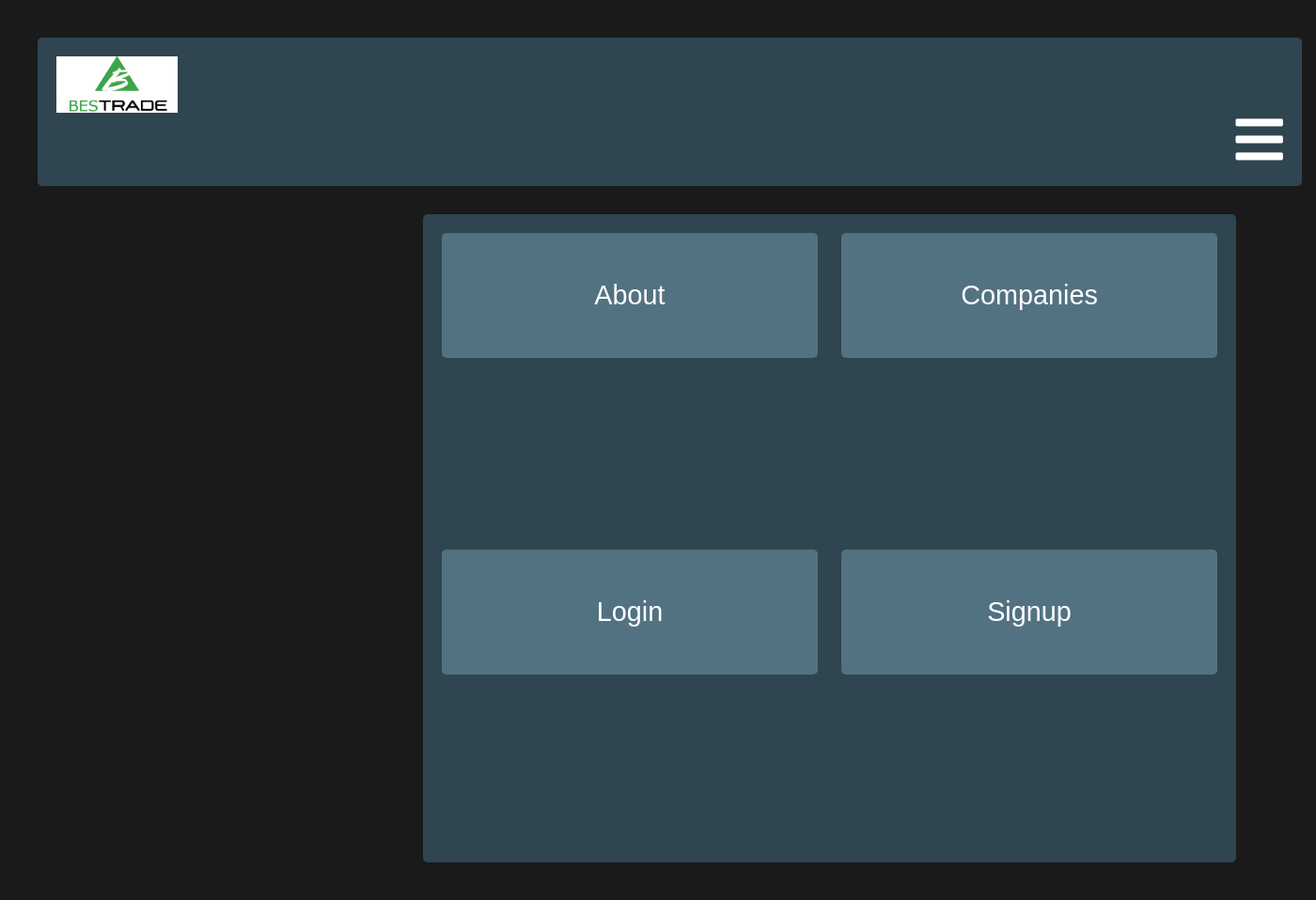
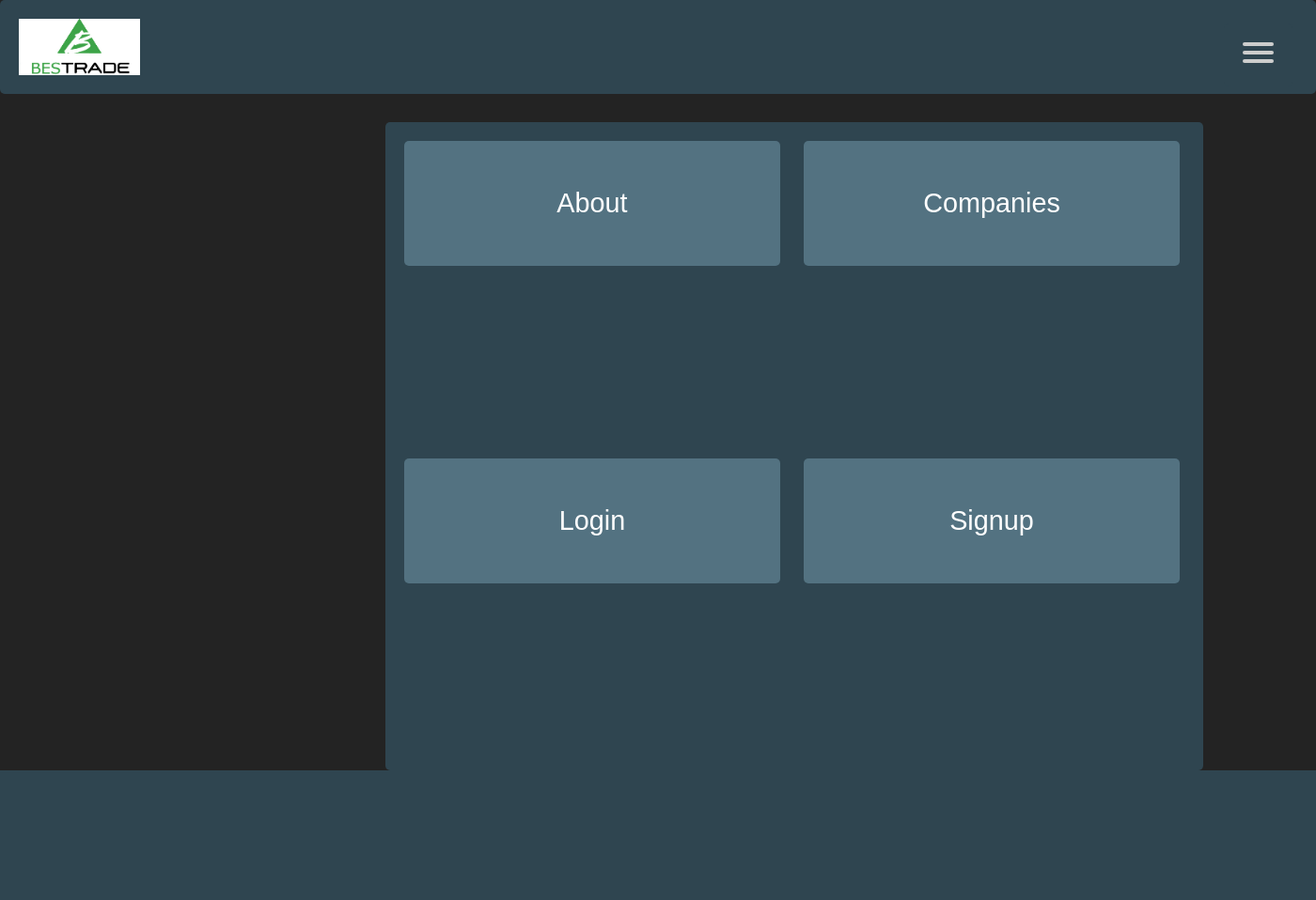
Before and after one commit to mpass5841/COMP3512-Assignment-2, a PHP site: page /index.php in a window 1400 px wide. Shown: the whole page at 94% size. After the commit the page ends 820 px from the top, so only its background shows below. Run offline with PHP 8.4, Linux system fonts and the light colour scheme.

Commit message:
Add files via upload

```diff
--- a/pages/helpers/api-companies.php
+++ b/pages/helpers/api-companies.php
@@ -19,3 +19,4 @@
         return $companyList;
     }
 }
+?>
--- a/pages/helpers/generate-header.php
+++ b/pages/helpers/generate-header.php
@@ -1,9 +1,76 @@
+<style><?php include "helpers/style.css" ?></style>
 <?php
-echo "<link href='https://use.fontawesome.com/releases/v5.7.2/css/all.css' rel='stylesheet'>";
+
 function makeHeader(){
 echo "<div class='box a'>";
- echo "<a href='index.php'><img id='logo' src=logos/bestrade.jpg style='height:60px'></a><a></img><i id='bars' class='fa fa-bars fa-3x'></i></a>";
+ echo "<a href='index.php'><img id='logo' src=logos/bestrade.jpg style='height:60px'></a>";
+ echo "<!--    Made by Erik Terwan    -->
+ <!--   24th of November 2015   -->
+ <!--        MIT License        -->
+ <nav role='navigation'>
+   <div id='menuToggle'>
+     <!--
+     A fake / hidden checkbox is used as click reciever,
+     so you can use the :checked selector on it.
+     -->
+     <input type='checkbox' />
+
+     <!--
+     Some spans to act as a hamburger.
+
+     They are acting like a real hamburger,
+     not that McDonalds stuff.
+     -->
+     <span></span>
+     <span></span>
+     <span></span>
+
+     <!--
+     Too bad the menu has to be inside of the button
+     but hey, it's pure CSS magic.
+     -->
+     <ul id='menu'>
+       <a id='hamIndex' href='index.php'><li>Home</li></a>
+       <a id='hamAbout' href='about.php'><li>About</li></a>
+       <a id='hamCompanies' href='companies.php'><li>Companies</li></a>
+       <a id='hamLogin' href='login.php'><li>Login</li></a>
+
+       <a id='hamPortfolio' href='portfolio.php'><li>Portfolio</li></a>
+       <a id='hamProfile' href='profile.php'><li>Profile</li></a>
+       <a id='hamFavorites' href='favorites.php'><li>Favorites</li></a>
+
+     </ul>
+   </div>
+ </nav>";
+echo "</div>";
+
+if(isset($_SESSION['login']) && $_SESSION['login'] == true){
+  echo "<script>
+  document.querySelector('#hamLogin').style.display = 'none';
+  document.querySelector('#hamPortfolio').style.display = 'block';
+  document.querySelector('#hamFavorites').style.display = 'block';
+  document.querySelector('#hamProfile').style.display = 'block';
+  </script>";
+} else{
+  echo "<script>
+  document.querySelector('#hamLogin').style.display = 'block';
+  document.querySelector('#hamPortfolio').style.display = 'none';
+  document.querySelector('#hamFavorites').style.display = 'none';
+  document.querySelector('#hamProfile').style.display = 'none';
+  </script>";
+}
+}
+
+function makeMenu(){
+echo "<div class='box b'><h2>BESTRADE</h2>";
+echo "<div class='homeOptions'>";
+echo "<a href='about.php'>ABOUT</a>";
+echo "<a href='companies.php'>COMPANIES</a>";
+echo "<a href='portfolio.php'>PORTFOLIO</a>";
+echo "<a href='favorites.php'>FAVOURITES</a>";
+echo "<a href='profile.php'>PROFILE</a>";
+echo "<a href='login.php'>LOGOUT</a>";
+echo "</div>";
 echo "</div>";
 }
-
 ?>
--- a/pages/helpers/style.css
+++ b/pages/helpers/style.css
@@ -162,10 +162,190 @@
 border-color: black;
 
 }
+.b a {
+  display: grid;
+  margin: 15px;
+  padding: 25px;
+  border: 5px;
+  color: white;
+  background-color: rgb(48, 126, 126);
+  border-style: solid;
+  border-color: black;
+  justify-content: space-evenly;
+}
+/*
+ * Made by Erik Terwan
+ * 24th of November 2015
+ * MIT license
+ *
+ *
+ * If you are thinking of using this in
+ * production code, beware of the browser
+ * prefixes.
+ */
+
+ body
+ {
+   margin: 0;
+   padding: 0;
+
+   /* make it look decent enough */
+   background: #232323;
+   color: #cdcdcd;
+   font-family: "Avenir Next", "Avenir", sans-serif;
+
+   overflow-x: hidden; /* needed because hiding the menu on the right side is not perfect,  */
+ }
+
+ a
+ {
+   text-decoration: none;
+   color: #232323;
+
+   transition: color 0.3s ease;
+ }
+
+ a:hover
+ {
+   color: tomato;
+ }
+
+ #menuToggle
+ {
+   display: block;
+   position: absolute;
+   top: 25px;
+   right: 25px;
+
+   z-index: 1;
+
+   -webkit-user-select: none;
+   user-select: none;
+ }
+
+ #menuToggle input
+ {
+   display: block;
+   width: 40px;
+   height: 32px;
+   position: absolute;
+   top: 14px;
+   right: 14px;
+
+   cursor: pointer;
+
+   opacity: 0; /* hide this */
+   z-index: 2; /* and place it over the hamburger */
+
+   -webkit-touch-callout: none;
+ }
+
+ /*
+  * Just a quick hamburger
+  */
+ #menuToggle span
+ {
+   display: block;
+   width: 33px;
+   height: 4px;
+   margin-bottom: 5px;
+   position: relative;
+
+   background: #cdcdcd;
+   border-radius: 3px;
+
+   z-index: 1;
+
+   transform-origin: 4px 0px;
+
+   transition: transform 0.5s cubic-bezier(0.77,0.2,0.05,1.0),
+               background 0.5s cubic-bezier(0.77,0.2,0.05,1.0),
+               opacity 0.55s ease;
+ }
+
+ #menuToggle span:first-child
+ {
+   transform-origin: 0% 0%;
+ }
+
+ #menuToggle span:nth-last-child(2)
+ {
+   transform-origin: 0% 100%;
+ }
+
+ /*
+  * Transform all the slices of hamburger
+  * into a crossmark.
+  */
+ #menuToggle input:checked ~ span
+ {
+   opacity: 1;
+   transform: rotate(45deg) translate(-2px, -1px);
+   background: #232323;
+ }
+
+ /*
+  * But let's hide the middle one.
+  */
+ #menuToggle input:checked ~ span:nth-last-child(3)
+ {
+   opacity: 0;
+   transform: rotate(0deg) scale(0.2, 0.2);
+ }
+
+ /*
+  * Ohyeah and the last one should go the other direction
+  */
+ #menuToggle input:checked ~ span:nth-last-child(2)
+ {
+   opacity: 1;
+   transform: rotate(-45deg) translate(0, -1px);
+ }
+
+ /*
+  * Make this absolute positioned
+  * at the top right of the screen
+  */
+ #menu
+ {
+   position: absolute;
+   width: 300px;
+   margin: -100px 0 0 0;
+   padding: 50px;
+   padding-top: 125px;
+   right: -100px;
+
+   background: #ededed;
+   list-style-type: none;
+   -webkit-font-smoothing: antialiased;
+   /* to stop flickering of text in safari */
+
+   transform-origin: 0% 0%;
+   transform: translate(100%, 0);
+
+   transition: transform 0.5s cubic-bezier(0.77,0.2,0.05,1.0);
+ }
+
+ #menu li
+ {
+   padding: 10px 0;
+   font-size: 22px;
+ }
+
+ /*
+  * And let's fade it in from the left
+  */
+ #menuToggle input:checked ~ ul
+ {
+   transform: none;
+   opacity: 1;
+ }
 
  @media screen and (max-width: 768px) {
-  /* For mobile phones: */
-  [class*="col-"] {
-    width: 100%;
+   #menu {
+     transform: none;
+     opacity: 0;
+
+     transition: opacity 0.5s cubic-bezier(0.77,0.2,0.05,1.0);
    }
  }
```
Also changed, not shown: pages/helpers/a2-helper.php (line endings or trailing spaces), pages/helpers/api-history.php (line endings or trailing spaces), pages/helpers/api-users.php (line endings or trailing spaces). Lines whose indentation alone changed are shown as unchanged.
